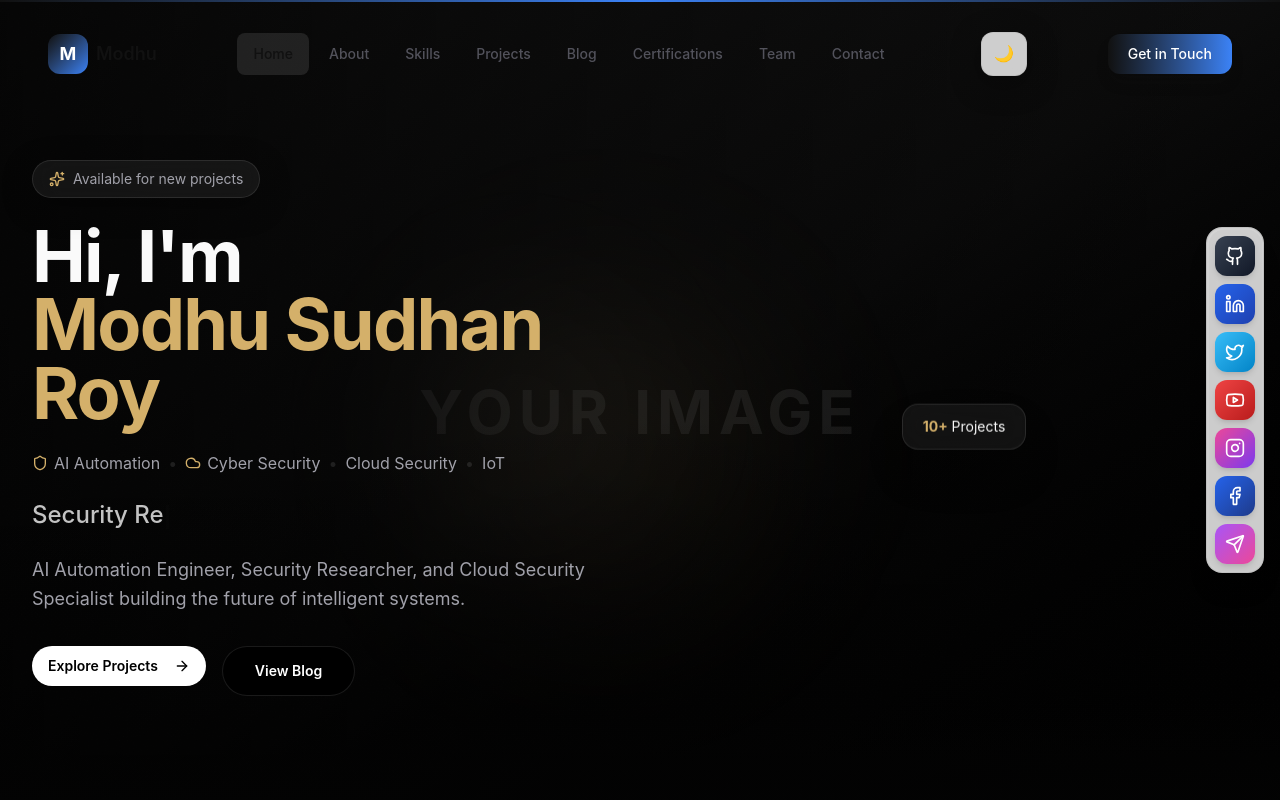
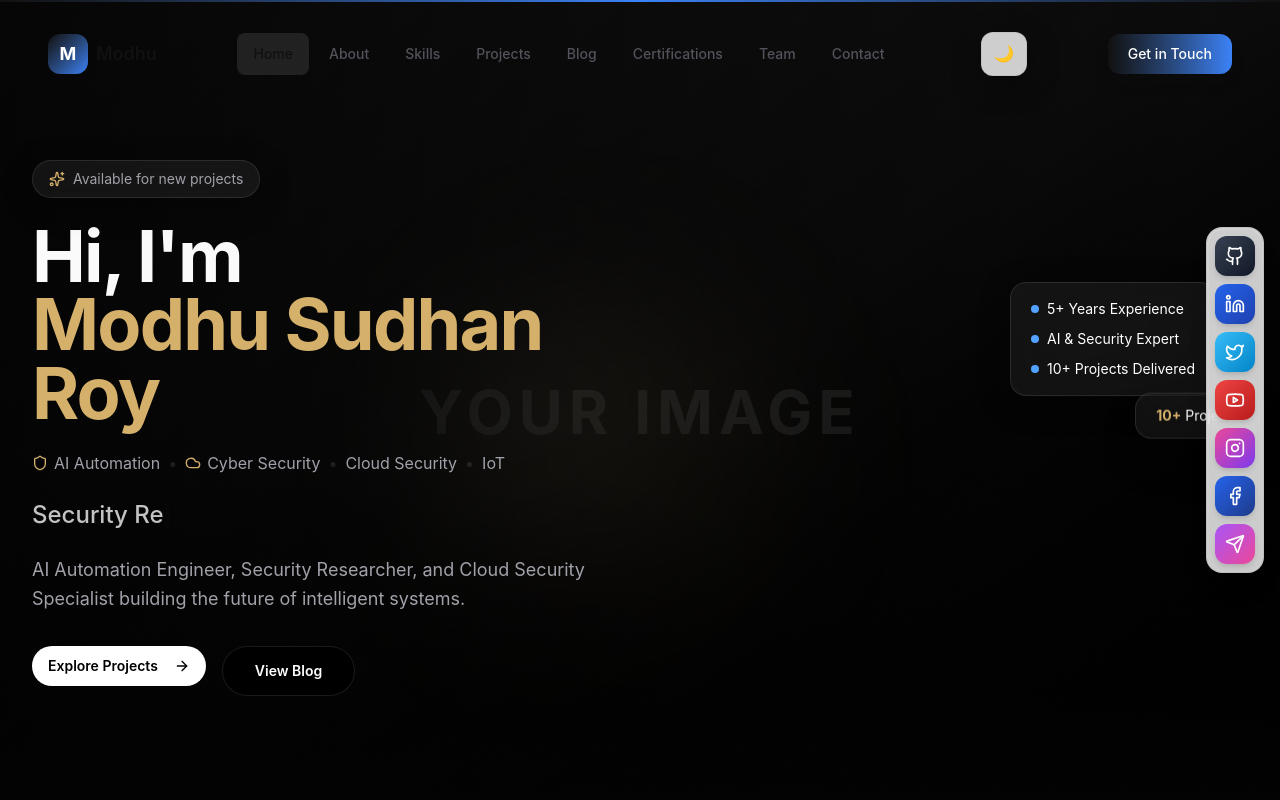
Before and after one commit to modhu-cps/modhu-protfoli, a Next.js app: page / in a window 1280 px wide. Shown: the top 800 px of the page. Built offline with nearby package versions, Linux system fonts and the light colour scheme.

Commit message:
Enhance hero section with demo text and badges
Updated the hero section to include demo text overlay and floating badge with experience details.

```diff
--- a/components/sections/hero-section.tsx
+++ b/components/sections/hero-section.tsx
@@ -131,18 +131,39 @@ export function HeroSection() {
             </div>
           </motion.div>
 
-          {/* ── RIGHT: Empty (image is full-screen background) ── */}
+          {/* ── RIGHT: Demo text overlay + floating badge ── */}
           <motion.div
             initial={{ opacity: 0 }}
             animate={{ opacity: 1 }}
             transition={{ duration: 0.8, delay: 0.3 }}
-            className="hidden lg:flex items-center justify-center"
+            className="hidden lg:flex items-center justify-center relative"
           >
-            {/* Floating decorative badge */}
+            {/* ✨ Demo text card – bottom right corner */}
+            <motion.div
+              initial={{ opacity: 0, y: 20 }}
+              animate={{ opacity: 1, y: 0 }}
+              transition={{ duration: 0.8, delay: 0.5 }}
+              className="absolute bottom-8 right-8 glass rounded-2xl border border-[var(--glass-border)] px-5 py-4 text-sm text-white space-y-2.5 backdrop-blur-xl"
+            >
+              <div className="flex items-center gap-2">
+                <span className="h-2 w-2 rounded-full bg-blue-400" />
+                <span>5+ Years Experience</span>
+              </div>
+              <div className="flex items-center gap-2">
+                <span className="h-2 w-2 rounded-full bg-blue-400" />
+                <span>AI &amp; Security Expert</span>
+              </div>
+              <div className="flex items-center gap-2">
+                <span className="h-2 w-2 rounded-full bg-blue-400" />
+                <span>10+ Projects Delivered</span>
+              </div>
+            </motion.div>
+
+            {/* Floating decorative badge (existing) */}
             <motion.div
               animate={{ y: [0, -8, 0] }}
               transition={{ duration: 6, repeat: Infinity }}
-              className="glass rounded-2xl border border-[var(--glass-border)] px-5 py-3 text-sm text-[var(--text)] shadow-2xl"
+              className="absolute -bottom-3 -right-3 glass rounded-2xl border border-[var(--glass-border)] px-5 py-3 text-sm text-[var(--text)] shadow-2xl"
             >
               <span className="text-[var(--accent)] font-bold">10+</span> Projects
             </motion.div>
@@ -154,4 +175,4 @@ export function HeroSection() {
       <div className="absolute bottom-0 inset-x-0 h-32 bg-gradient-to-t from-[var(--bg)] to-transparent z-10" />
     </section>
   );
-                  }
+                }
```
